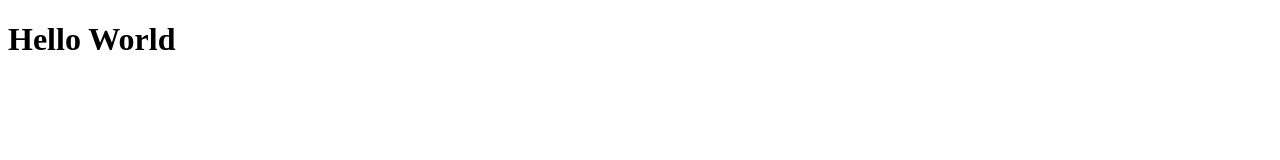
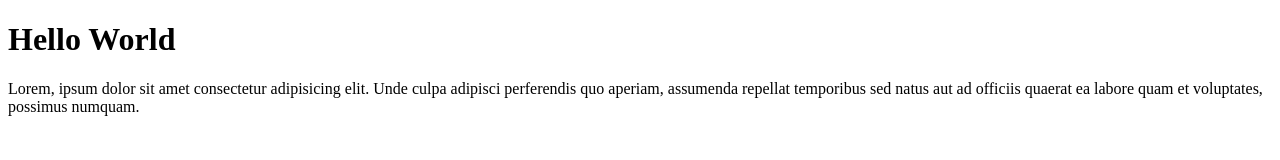
Before and after one commit to willygurning/test-remote, a plain HTML site: page index.html in a window 1280 px wide. Drawn offline with Linux system fonts and the light colour scheme.

Commit message:
menambahkan teks lorem

```diff
--- a/index.html
+++ b/index.html
@@ -8,5 +8,6 @@
 </head>
 <body>
     <h1>Hello World</h1>
+    <p>Lorem, ipsum dolor sit amet consectetur adipisicing elit. Unde culpa adipisci perferendis quo aperiam, assumenda repellat temporibus sed natus aut ad officiis quaerat ea labore quam et voluptates, possimus numquam.</p>
 </body>
 </html>
```
